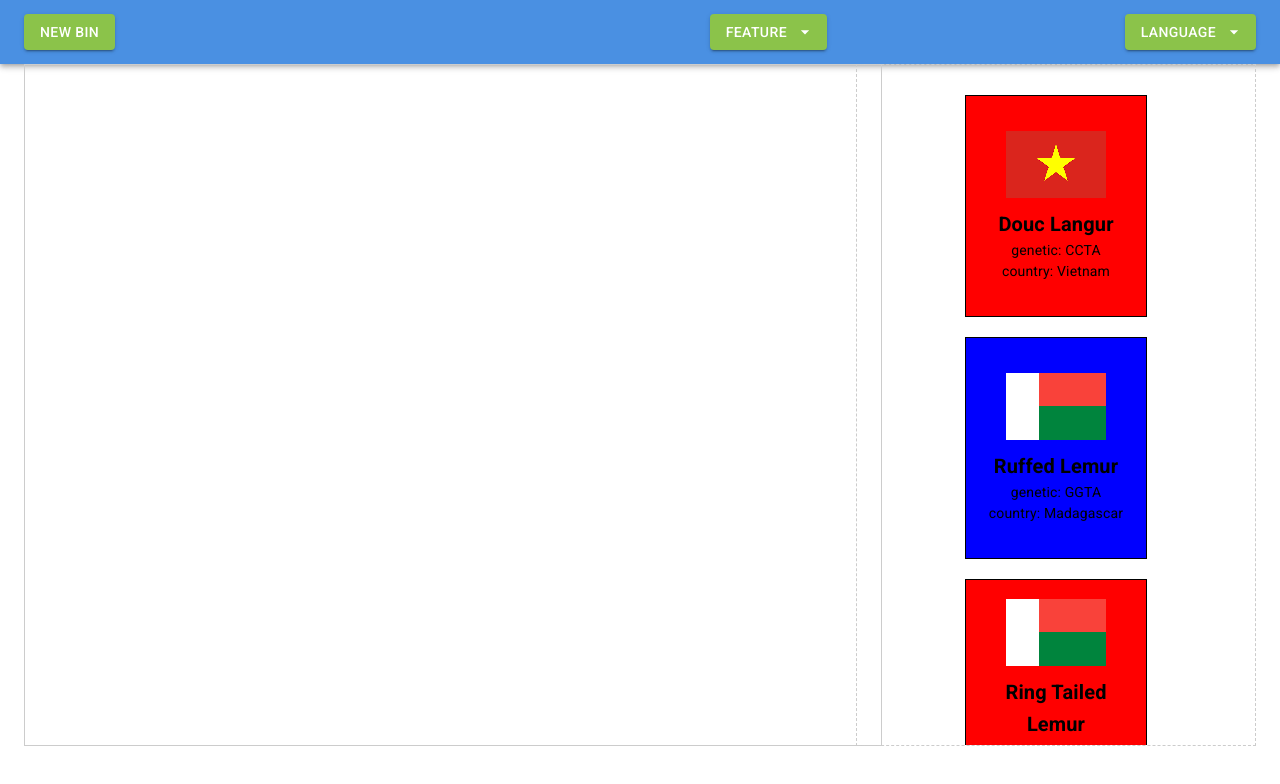
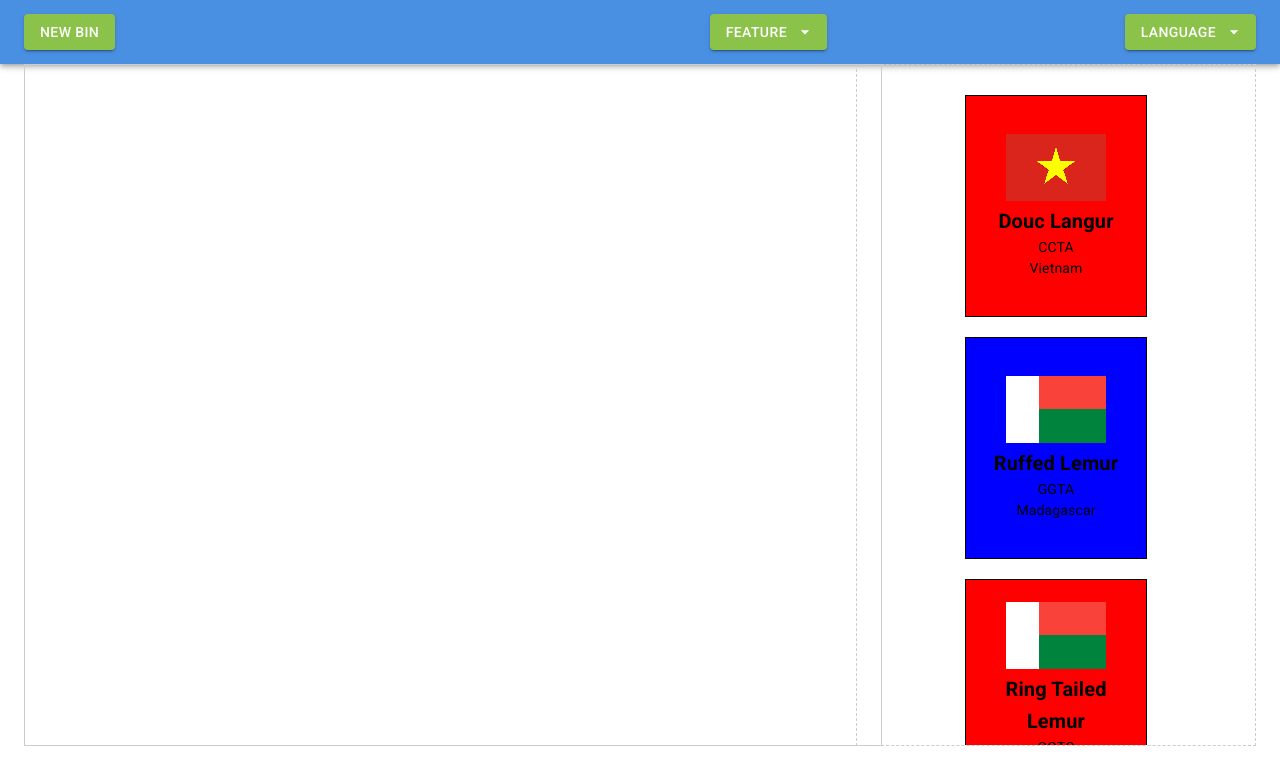
Before and after one commit to ocelots-rcn/EcoSort, a React (Create React App) app: page / in a window 1280 px wide. Shown: the top 784 px of the page. Built offline with nearby package versions, Linux system fonts and the light colour scheme.

Commit message:
Changes for children in card data

```diff
--- a/src/Card.js
+++ b/src/Card.js
@@ -1,7 +1,11 @@
-import React, { useContext } from 'react';
+import React from 'react';
 import { useDrag } from 'react-dnd';
-import LanguageContext from './LanguageContext';
 import { ItemTypes } from './ItemTypes'; // Import item types
+
+// Define container types
+const ImageContainer = ({ src }) => <img src={src} alt="card feature" style={{ maxWidth: '100%', maxHeight: '100%' }} />;
+const SequenceContainer = ({ data }) => <div>{data}</div>;
+const TextContainer = ({ data }) => <div>{data}</div>;
 
 const Card = ({ card }) => {
   const [{ isDragging }, drag] = useDrag(() => ({
@@ -11,8 +15,6 @@ const Card = ({ card }) => {
       isDragging: !!monitor.isDragging(),
     }),
   }));
-
-  const { translation } = useContext(LanguageContext);
 
   return (
     <div
--- a/src/CardData.js
+++ b/src/CardData.js
@@ -1,3 +1,4 @@
+import React from 'react';
 import dataset from './DataSet';
 import { Box, Typography } from '@mui/material';
 
@@ -6,39 +7,50 @@ const getFeatureNames = () => Object.keys(dataset.features || {});
 const generateUniqueId = (index) => index + 1;
 const determineCardColor = (index) => index % 2 === 0 ? 'red' : 'blue';
 
+// Define container types
+const ImageContainer = ({ src, label }) => (
+  <Box>
+    <img src={src} alt="card feature" style={{ maxWidth: '100%', maxHeight: '100%' }} />
+    {label && <Typography variant="h6" sx={{ fontWeight: 'bold' }}>{label}</Typography>}
+  </Box>
+);
+const SequenceContainer = ({ data }) => <Typography variant="body2">{data}</Typography>;
+const TextContainer = ({ data }) => <Typography variant="body2">{data}</Typography>;
+
 // Transform data function
 const transformData = () => {
   const featureNames = getFeatureNames();
   const cards = dataset.cards || [];
 
   return cards.map((card, index) => {
-    // Transform features
-    const features = featureNames.map(name => {
+    // Initialize an empty array for children
+    const children = [];
+
+    // Extract features
+    featureNames.forEach(name => {
       const feature = dataset.features[name];
-      if (feature && feature.type === 'image') {
-        return { feature: name, data: card[name]?.data || '', isImage: true };
-      } else {
-        return { feature: name, data: card[name]?.data || '', isImage: false };
+      const featureData = card[name]?.data || '';
+
+      if (feature?.type === 'image') {
+        // Extract image feature label
+        const imageFeatureLabel = card[name]?.label || 'cheese';
+        children.push(<ImageContainer key={name} src={featureData} label={imageFeatureLabel} />);
+      } else if (feature?.type === 'sequence') {
+        children.push(<SequenceContainer key={name} data={featureData} />);
+      } else if (feature?.type === 'text') {
+        children.push(<TextContainer key={name} data={featureData} />);
       }
     });
 
-    // Extract image data separately
-    const imageFeature = features.find(f => f.isImage);
-    const imageUrl = imageFeature ? imageFeature.data : '';
-
-    // Find the label for the image feature within the card
-    const imageFeatureName = features.find(f => f.isImage)?.feature;
-    const imageFeatureLabel = imageFeatureName ? (card[imageFeatureName]?.label || 'cheese') : 'cheese';
-
-    // Get the grouping information
+    // Get grouping information
     const grouping = card.grouping || '';
 
-    // Construct the container
+    // Construct container
     const container = (
       <Box
         sx={{
-          width: '160px', // Adjusted card width
-          height: '200px', // Adjusted card height
+          width: '160px',
+          height: '200px',
           backgroundColor: determineCardColor(index),
           border: '1px solid black',
           margin: '10px',
@@ -46,33 +58,19 @@ const transformData = () => {
           flexDirection: 'column',
           alignItems: 'center',
           justifyContent: 'center',
-          padding: '10px', // Added padding for better spacing
-          textAlign: 'center', // Center all text within the Box
+          padding: '10px',
+          textAlign: 'center',
         }}
       >
-        {imageUrl && (
-          <img
-            src={imageUrl}
-            alt="card image"
-            style={{ maxWidth: '100%', maxHeight: '100%', marginBottom: '10px' }}
-          />
-        )}
-        <Typography variant="h6" sx={{ fontWeight: 'bold', textAlign: 'center' }}>
-          {imageFeatureLabel}
-        </Typography>
-        {features.filter(f => !f.isImage).map((feature, idx) => (
-          <Typography key={idx} variant="body2" sx={{ textAlign: 'center' }}>
-            {`${feature.feature}: ${feature.data}`}
-          </Typography>
-        ))}
+        {children}
       </Box>
     );
 
     return {
-      id: generateUniqueId(index), // Generate a unique ID based on index
-      container, // Pass the constructed container
-      location: 'original', // Set the original location
-      grouping, // Pass the grouping information
+      id: generateUniqueId(index),
+      container,
+      location: 'original',
+      grouping,
     };
   });
 };
```
